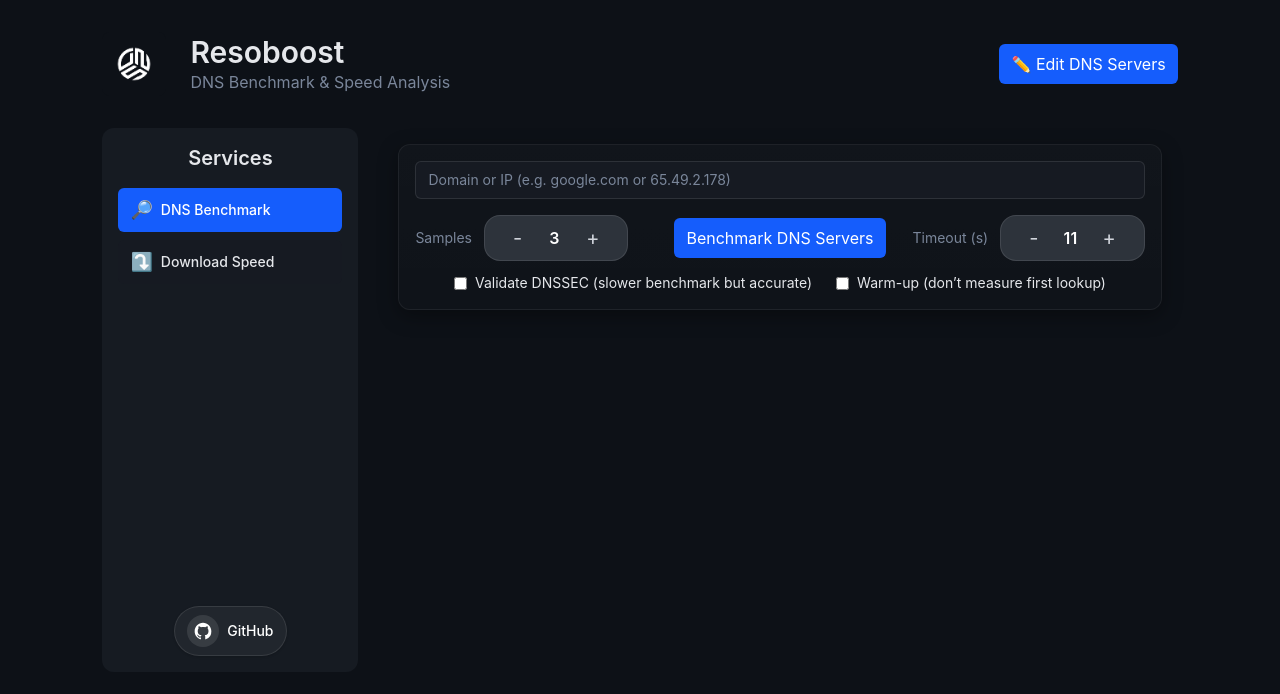
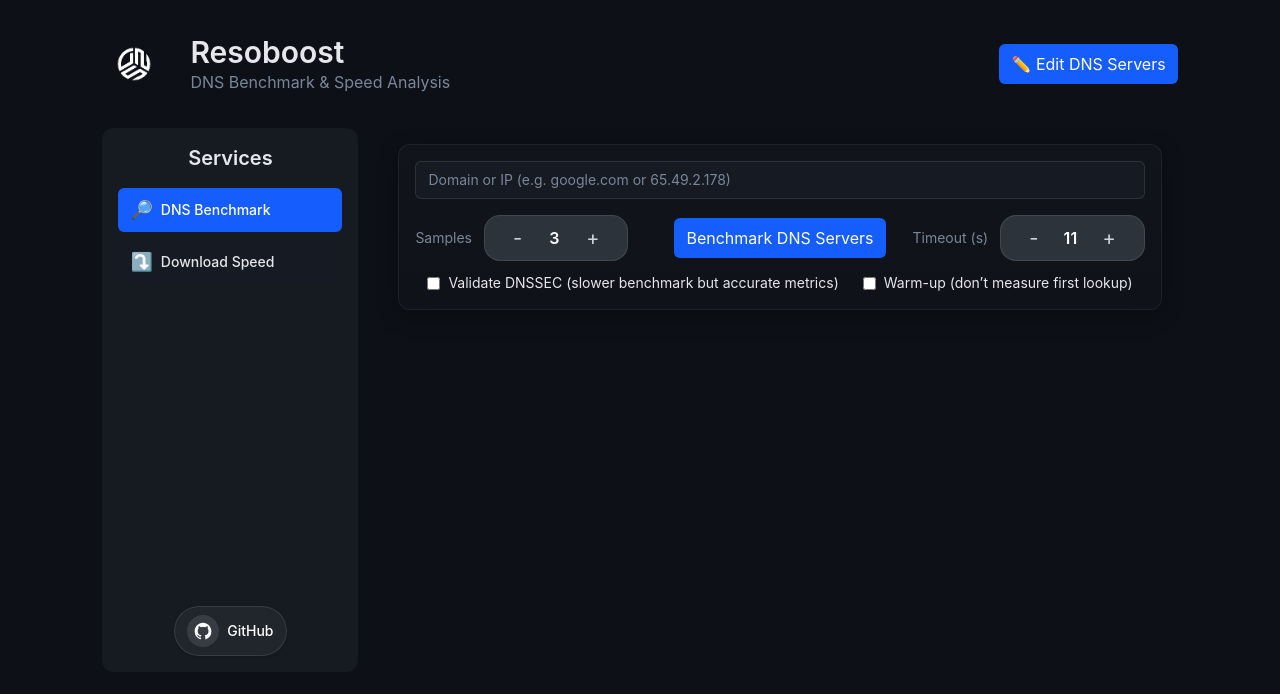
Before and after one commit to bluebeard9998/ResoBoost, a React (Vite) app: page / in a window 1280 px wide. Shown: the top 694 px of the page. Built offline with nearby package versions, Linux system fonts and the light colour scheme.

Commit message:
Update DnsBenchmark.tsx

```diff
--- a/src/pages/DnsBenchmark.tsx
+++ b/src/pages/DnsBenchmark.tsx
@@ -89,7 +89,7 @@
               checked={dnssec}
               onChange={e => setDnssec(e.target.checked)}
             />
-            <span className="text-sm">Validate DNSSEC (slower benchmark but accurate)</span>
+            <span className="text-sm">Validate DNSSEC (slower benchmark but accurate metrics)</span>
           </label>
           <label className="flex items-center gap-2 cursor-pointer select-none">
             <input
```
